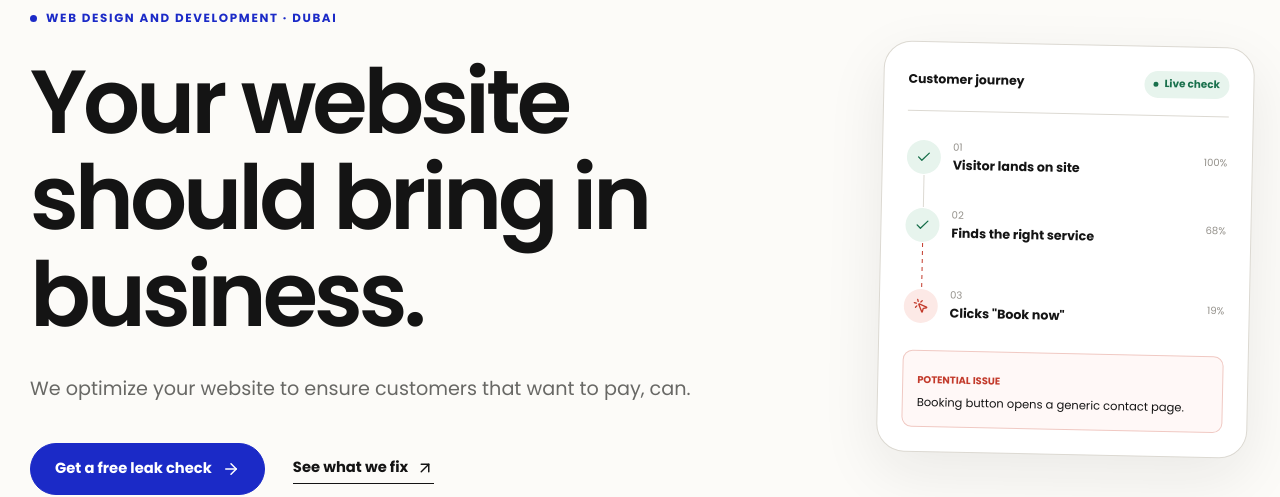
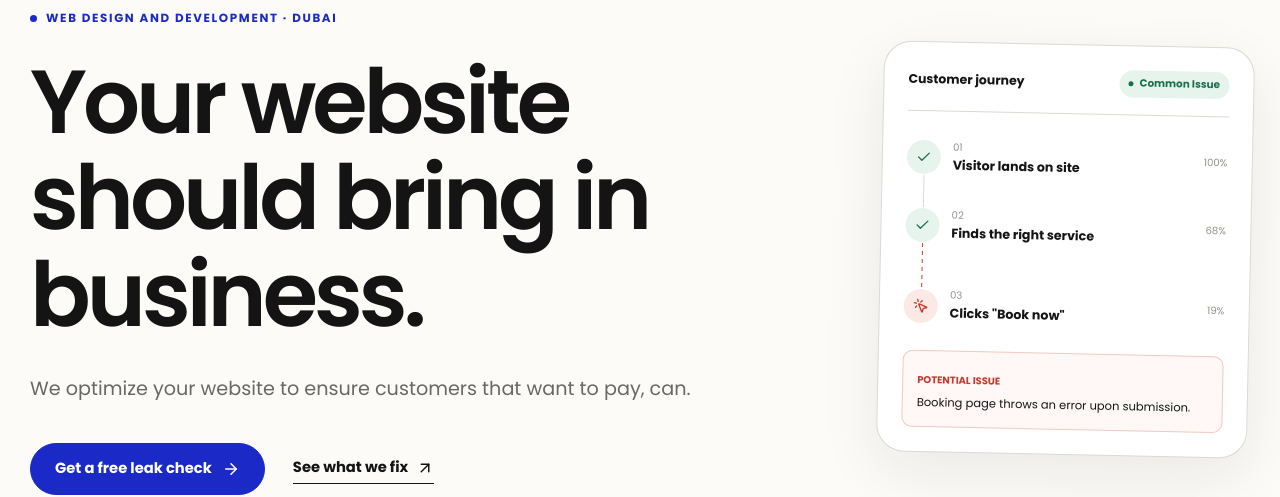
Before and after one commit to AdiKsOnDev/leakproof, a React (Vite) app: page / in a window 1280 px wide. Shown: the part 175-672 px from the top of the page. Built offline with nearby package versions, Linux system fonts and the light colour scheme.

Commit message:
feat(industry-page): fix the metric label being grayed out

```diff
--- a/src/pages/HomePage.tsx
+++ b/src/pages/HomePage.tsx
@@ -28,7 +28,7 @@ export function HomePage() {
           <div className="leak-visual" aria-label="Example of a broken booking flow">
             <div className="leak-visual__top">
               <span>Customer journey</span>
-              <span className="status-pill"><span /> Live check</span>
+              <span className="status-pill"><span /> Common Issue</span>
             </div>
             <div className="journey-step journey-step--complete">
               <span className="journey-step__icon"><Check size={16} /></span>
@@ -49,7 +49,7 @@ export function HomePage() {
             </div>
             <div className="leak-visual__note">
               <span>Potential issue</span>
-              <p>Booking button opens a generic contact page.</p>
+              <p>Booking page throws an error upon submission.</p>
             </div>
           </div>
         </div>
--- a/src/styles/_pages.scss
+++ b/src/styles/_pages.scss
@@ -482,7 +482,7 @@
   line-height: 1;
 }
 
-.industry-hero__metric p {
+.industry-hero__grid .industry-hero__metric p {
   margin: 8px 0 0;
   color: #cbd0ff;
   font-size: 0.82rem;
```
